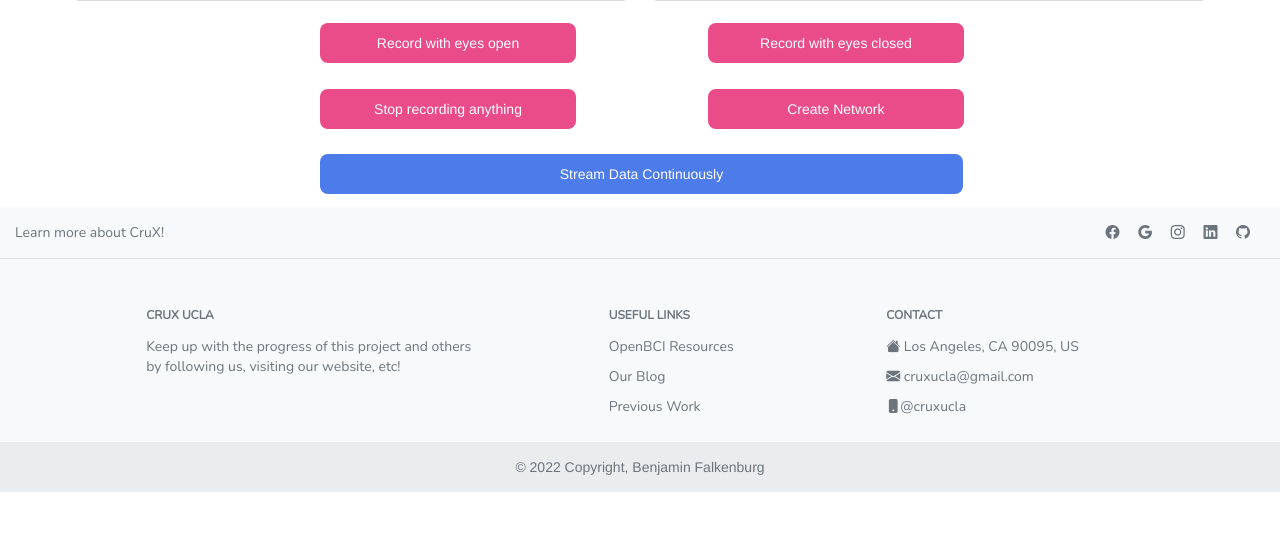
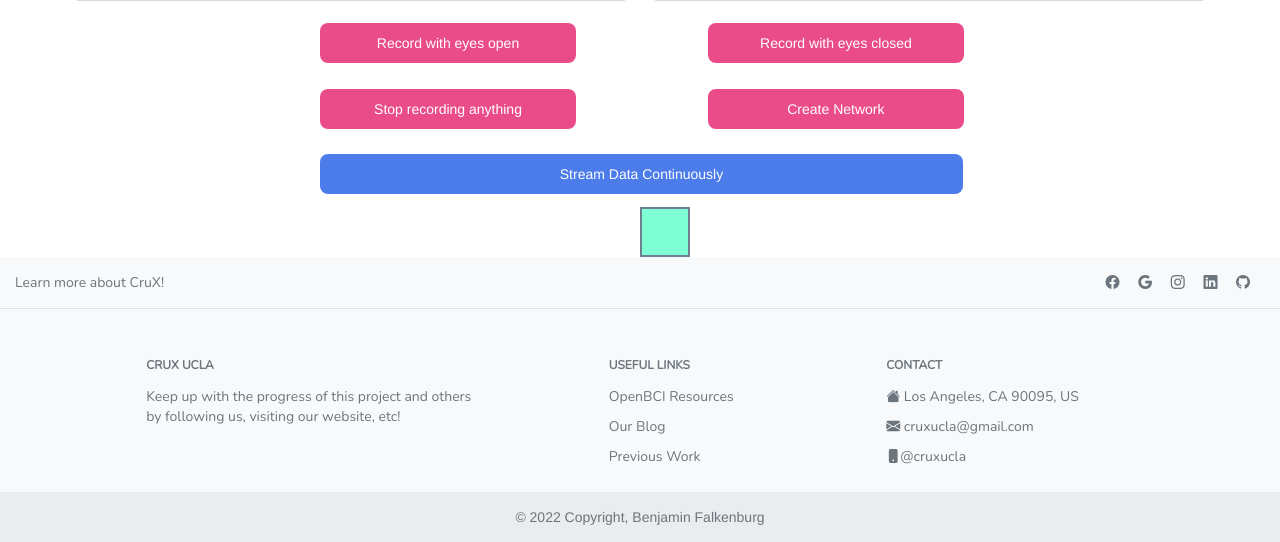
Before and after one commit to BenFalken/CruX-Project, a Flask app: page / in a window 1280 px wide. Shown: the part 753-1295 px from the top of the page. Before the commit the page ends 1245 px from the top, so only its background shows below. Run offline with Flask 2, Linux system fonts and the light colour scheme; some libraries are stand-ins or nearby versions.

Commit message:
Add files via upload

```diff
--- a/static/css/styles.css
+++ b/static/css/styles.css
@@ -203,3 +203,13 @@ h6 {
     padding-top: 1em;
     padding-bottom: 1em;
 }
+
+#avatar {
+    margin-left: 50%;
+    min-height: 50px;
+    min-width: 50px;
+    max-height: 50px;
+    max-width: 50px;
+    background-color: aquamarine;
+    border: solid 2px slategray;
+}
--- a/static/js/application.js
+++ b/static/js/application.js
@@ -1,10 +1,12 @@
 // This boolean determines whether or not we are ready to read the data being sent from application.py
 let graph_is_ready = false;
+var direction_to_move = '';
 
 $(document).ready(function(){
     // These variables will eventually be used for the avatar being moved. It has the ID "resting"
-    let count = $("#resting").position().left;
-    let speed = 5;
+    let count = $("#avatar").css("margin-left");
+    count = parseInt(count.slice(0, -2))
+    let speed = 10;
     let div_width = 50;
     // Initialize the socket.
     var socket = io.connect('http://' + document.domain + ':' + location.port + '/test');
@@ -129,6 +131,9 @@ $(document).ready(function(){
         // Ignore this. I'm not exactly sure why this is still here
         $("#file-count").text(msg.open_file_count.toString() + " " + msg.closed_file_count.toString());
 
+        // Update the direction of the avatar
+        direction_to_move = msg.direction_to_move;
+
         // Update char chart
         addDataToBar(fileCountChart, msg.open_file_count);
         addDataToBar(fileCountChart, msg.closed_file_count);
@@ -147,10 +152,19 @@ $(document).ready(function(){
                 }
             }
 
+            console.log("COUNT: " + count)
             // move the avatar! This is currently not in use, since graph_frozen is always false.
-            if (!msg.graph_frozen) {
-                count = clamp(count + speed);
-                $("#resting").css("margin-left", count);
+            if (msg.direction_to_move == 'left') {
+                console.log("WE BEGIN")
+                count -= speed;
+                //count = clamp(count - speed);
+                $("#avatar").css("margin-left", count);
+            }
+            else if (msg.direction_to_move == 'right') {
+                console.log("WE BEGIN")
+                count += speed;
+                //count = clamp(count + speed);
+                $("#avatar").css("margin-left", count);
             }
         }
     });
--- a/templates/home.html
+++ b/templates/home.html
@@ -95,7 +95,7 @@
         </div>
 
         <!-- In an ideal world, this div would move when our network predicted direction based on EEG signal -->
-        <div id="resting"></div>
+        <div id="avatar"></div>
 
         <!-- Le footer -->
         <div id="footer"></div>
```
